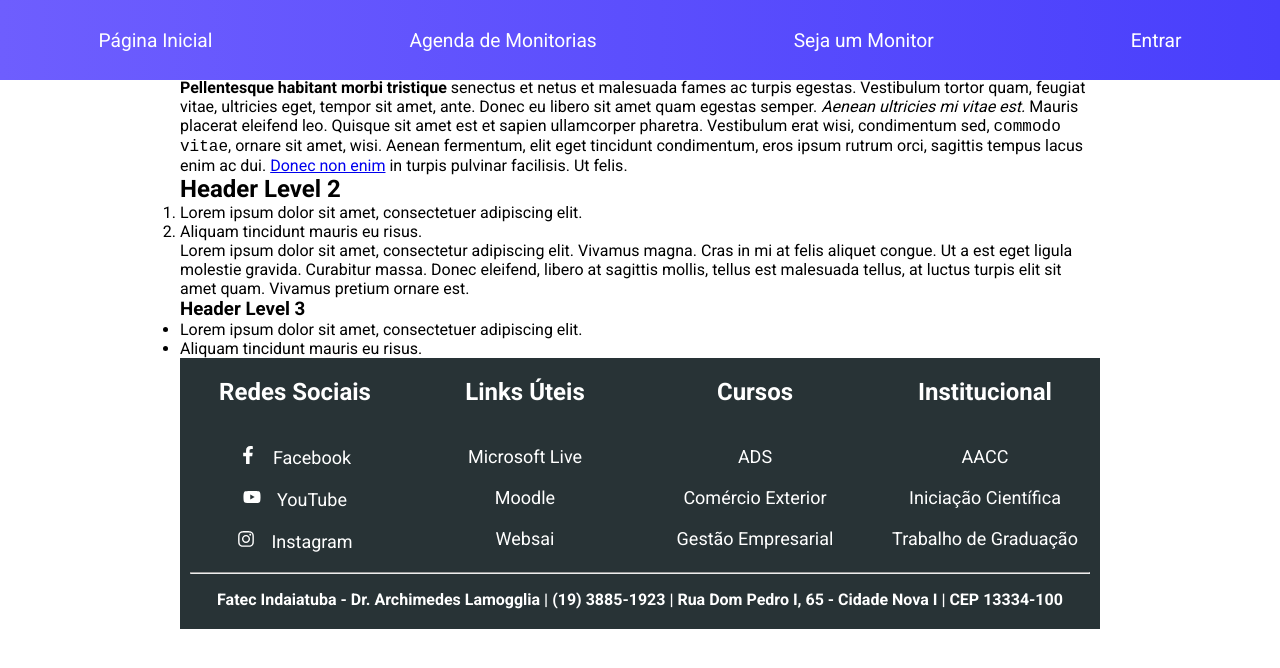
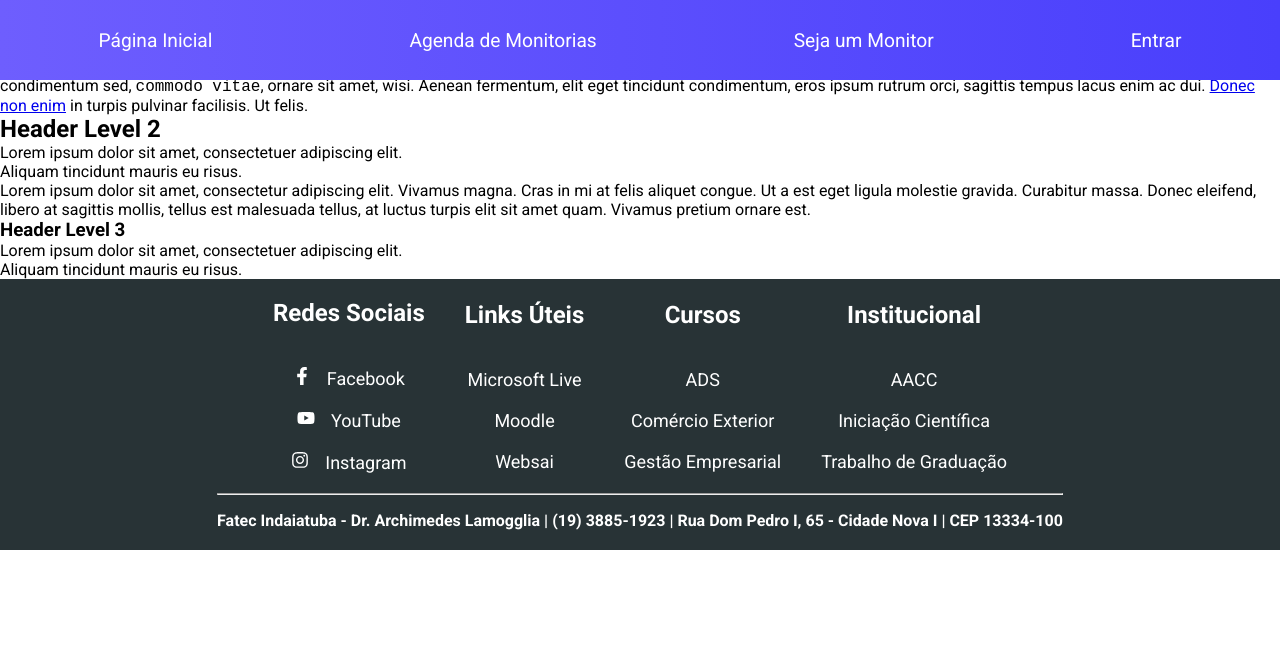
Before and after one commit to cleysondiego/sgm-frontend, a React (Create React App) app: page / in a window 1280 px wide. Shown: the top 668 px of the page. Built offline with nearby package versions, Linux system fonts and the light colour scheme.

Commit message:
chore: refactoring footer

```diff
--- a/src/components/Footer/index.tsx
+++ b/src/components/Footer/index.tsx
@@ -1,43 +1,44 @@
 import React from 'react';
 import { FaFacebookF, FaYoutube, FaInstagram } from 'react-icons/fa';
-import { Container, Row, Column, Title, Link } from './styles';
+import { Container, FooterStyled, Row, Column } from './styles';
 
 const Footer: React.FC = () => {
   return (
     <Container>
+      <FooterStyled>
         <Row>
           <Column>
-          <Title>Redes Sociais</Title>
-          <Link href="/home">
+            <h3>Redes Sociais</h3>
+            <a href="/home">
               <FaFacebookF />
               Facebook
-          </Link>
-          <Link href="/home">
+            </a>
+            <a href="/home">
               <FaYoutube />
               YouTube
-          </Link>
-          <Link href="/home">
+            </a>
+            <a href="/home">
               <FaInstagram />
               Instagram
-          </Link>
+            </a>
           </Column>
           <Column>
-          <Title>Links Úteis</Title>
-          <Link href="/home">Microsoft Live</Link>
-          <Link href="/home">Moodle</Link>
-          <Link href="/home">Websai</Link>
+            <h3>Links Úteis</h3>
+            <a href="/home">Microsoft Live</a>
+            <a href="/home">Moodle</a>
+            <a href="/home">Websai</a>
           </Column>
           <Column>
-          <Title>Cursos</Title>
-          <Link href="/home">ADS</Link>
-          <Link href="/home">Comércio Exterior</Link>
-          <Link href="/home">Gestão Empresarial</Link>
+            <h3>Cursos</h3>
+            <a href="/home">ADS</a>
+            <a href="/home">Comércio Exterior</a>
+            <a href="/home">Gestão Empresarial</a>
           </Column>
           <Column>
-          <Title>Institucional</Title>
-          <Link href="/home">AACC</Link>
-          <Link href="/home">Iniciação Científica</Link>
-          <Link href="/home">Trabalho de Graduação</Link>
+            <h3>Institucional</h3>
+            <a href="/home">AACC</a>
+            <a href="/home">Iniciação Científica</a>
+            <a href="/home">Trabalho de Graduação</a>
           </Column>
         </Row>
         <hr />
@@ -45,6 +46,7 @@ const Footer: React.FC = () => {
           Fatec Indaiatuba - Dr. Archimedes Lamogglia | (19) 3885-1923 | Rua Dom
           Pedro I, 65 - Cidade Nova I | CEP 13334-100
         </h5>
+      </FooterStyled>
     </Container>
   );
 };
--- a/src/components/Footer/styles.ts
+++ b/src/components/Footer/styles.ts
@@ -1,39 +1,45 @@
 import styled from 'styled-components';
 
 export const Container = styled.div`
-  display: block;
-  flex: 1;
+  display: flex;
   flex-direction: column;
-  justify-content: center;
-
+  align-items: center;
   padding: 20px 10px;
   background: #283336;
-  width: 100%;
+`;
+
+export const FooterStyled = styled.footer`
+  flex: 0;
 
   h5 {
-    display: block;
     color: #fff;
     font-size: 1em;
     margin-top: 1em;
-    margin-left: 0;
-    margin-right: 0;
+  }
+`;
+
+export const Row = styled.div`
+  display: flex;
+  flex-direction: row;
+  align-items: center;
+  justify-content: center;
   text-align: center;
-  }
 `;
 
 export const Column = styled.div`
   display: flex;
   flex-direction: column;
-  text-align: center;
-`;
 
-export const Row = styled.div`
-  display: grid;
-  grid-template-columns: repeat(auto-fill, minmax(200px, 1fr));
-  grid-gap: 20px;
-`;
+  margin: 0 20px;
 
-export const Link = styled.a`
+  h3 {
+    font-size: 24px;
+    color: #fff;
+    margin-bottom: 40px;
+    font-weight: bold;
+  }
+
+  a {
     color: #fff;
     margin-bottom: 20px;
     font-size: 18px;
@@ -48,11 +54,5 @@ export const Link = styled.a`
       font-size: 18;
       margin-right: 16px;
     }
+  }
 `;
-
-export const Title = styled.p`
-  font-size: 24px;
-  color: #fff;
-  margin-bottom: 40px;
-  font-weight: bold;
-`;
--- a/src/pages/Home/styles.ts
+++ b/src/pages/Home/styles.ts
@@ -1,9 +1,6 @@
 import styled from 'styled-components';
 
-export const Container = styled.div`
-  display: flex;
-  flex-direction: column;
-`;
+export const Container = styled.div``;
 
 export const Title = styled.h1`
   font-size: 48px;
@@ -11,5 +8,5 @@ export const Title = styled.h1`
 `;
 
 export const Content = styled.div`
-  flex: 2;
+  max-width: 1500px;
 `;
--- a/src/styles/global.ts
+++ b/src/styles/global.ts
@@ -17,9 +17,7 @@ export default createGlobalStyle`
   }
 
   #root {
-    max-width: 960px;
     margin: 0 auto;
-    padding: 40px 20px;
   }
 
   button {
```
Lines whose indentation alone changed are shown as unchanged.
